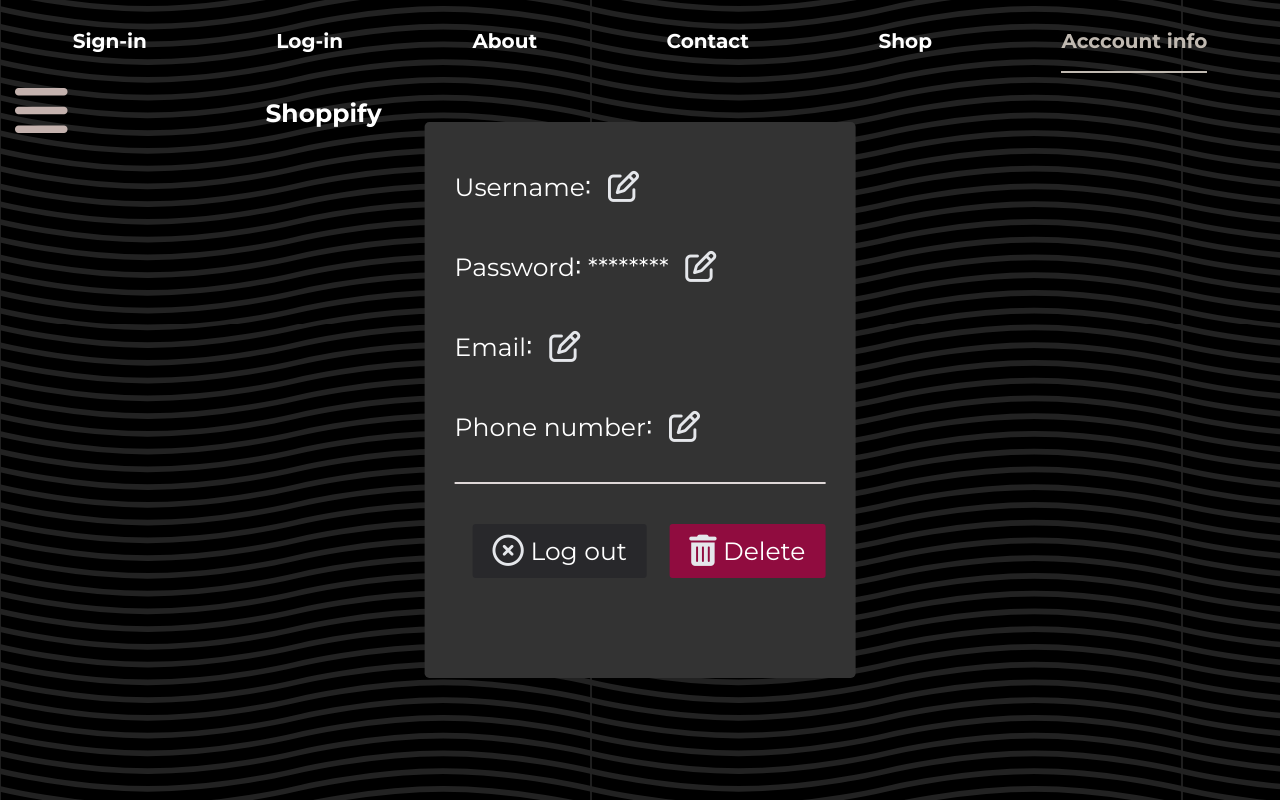
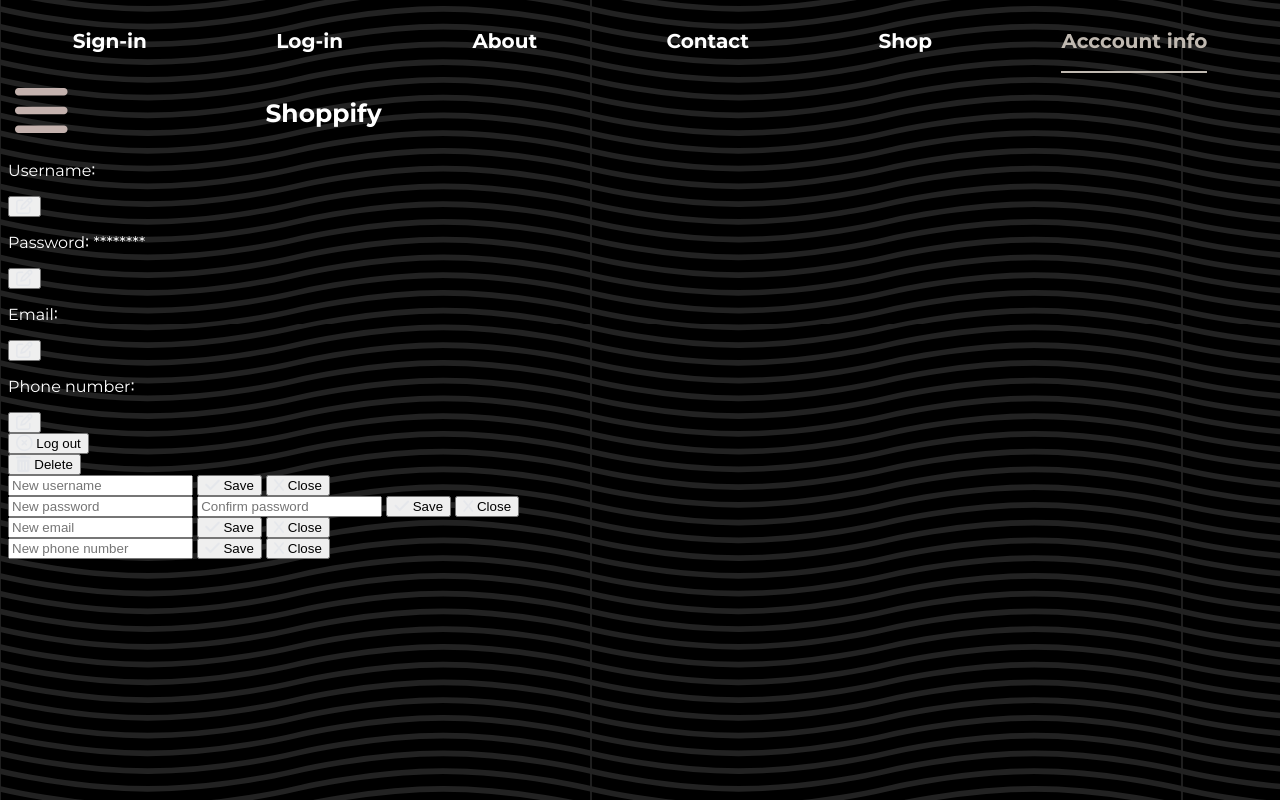
Before and after one commit to Anchiee/shoppify, a PHP site: page /view/php/accountInfo.php in a window 1280 px wide. Run offline with PHP 8.4, Linux system fonts and the light colour scheme; the visitor is signed in with stand-in values (Sample User, id 1); data that the repository does not hold is empty; some libraries are stand-ins or nearby versions.

Commit message:
Redoing all the account info styles

```diff
--- a/view/style/accountInfo.css
+++ b/view/style/accountInfo.css
@@ -101,120 +101,6 @@ body
   margin-left:190px;
 }
 
-.account-info-container
-{
-  color: white;
-  position:absolute;
-  top:50%;
-  left:50%;
-  transform: translate(-50%, -50%);
-  background-color: #333333;
-  border-radius: 0.3rem;
-  padding:40px 30px 100px 30px;
-  z-index:0;
-}
-
-
-.info
-{
-  display: inline;
-}
-
-
-
-.buttons-container
-{
-  border-top: 2px solid #dfd8d8;
-}
-
-form
-{
-  display: inline;
-}
-
-button
-{
-  font-family:"Montserrat";
-}
-
-.save-button, .close-button
-{
-  margin-left:33px;
-  padding:20px 40px;
-  background-color:#222222;
-  color:#c0b9b1;
-  border:none;
-  font-family: "Montserrat";
-  font-size:25px;
-  transition: opacity 0.4s;
-  cursor:pointer;
-  border-radius: 3px;
-}
-
-.change-button, .manipulate-button
-{
-  padding: 10px 10px;
-  background-color: transparent;
-  border: none;
-  cursor:pointer;
-  font-size:25px;
-
-}
-
-.manipulate-button
-{
-  color:white;
-  background-color: #28282B;
-  margin-left:18px;
-  margin-top:40px;
-  padding: 12px 20px;
-  border-radius: 3px;
-}
-
-#delete-account, .close-button
-{
-  background-color: #900C3F;
-}
-
-
-
-.inner-info-container
-{
-  display:block;
-  margin-bottom: 30px;
-  font-size:25px;
-}
-
-
-.change-form
-{
-  color: white;
-  position:absolute;
-  top:50%;
-  left:50%;
-  transform: translate(-50%, -50%);
-  background-color: #333333;
-  border-radius: 0.3rem;
-  padding:20px 25px;
-  z-index:1;
-  border: 2px solid #636363;
-  display:none;
-}
-
-input
-{
-  display:block;
-  background-color:#333333;
-  border:none;
-  outline:none;
-  color:#c0b9b1;
-  font-family:"Montserrat";
-  border-bottom: 2px solid #c0b9b1;
-  padding-bottom:6px;
-  width:100%;
-  font-size:36px;
-  margin-bottom:40px
-}
 
 
 @media only screen and (min-width:1281px)
```
